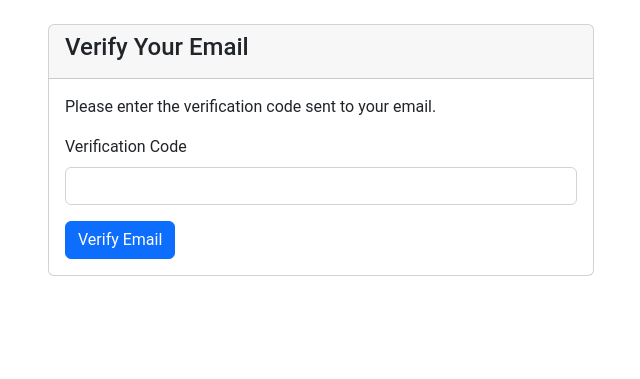
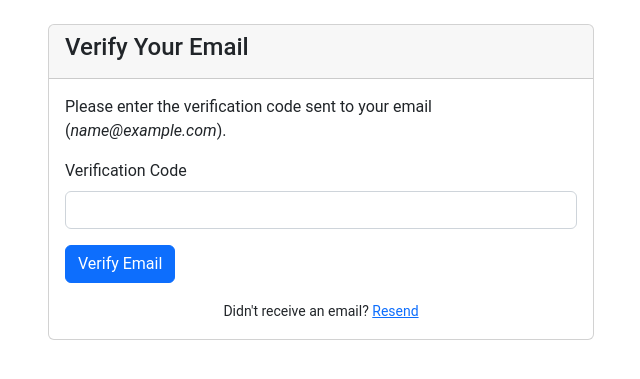
Before and after one commit to ConnorBoetig-dev/Pauzyn, a Flask app: page /auth/confirm in a window 1280 px wide. Shown: the part 56-435 px from the top of the page, without its empty margins (319-959 px from the left). Run offline with Flask 2, Linux system fonts and the light colour scheme; the visitor is signed in with stand-in values (Sample User, id 1).

Commit message:
email in italics, resend verification, pretty much done w sign in lol

```diff
--- a/routes/auth.py
+++ b/routes/auth.py
@@ -287,6 +287,31 @@ def logout():
 
     return redirect(url_for('home'))
 
+@auth_bp.route('/resend-code')
+def resend_code():
+    """Resend verification code to user's email"""
+    if 'temp_email' not in session:
+        flash('Please sign up first.', 'warning')
+        return redirect(url_for('auth.signup'))
+
+    try:
+        email = session['temp_email']
+        secret_hash = get_secret_hash(email)
+
+        # Resend confirmation code
+        client.resend_confirmation_code(
+            ClientId=CLIENT_ID,
+            Username=email,
+            SecretHash=secret_hash
+        )
+
+        flash('Verification code has been resent to your email.', 'success')
+    except Exception as e:
+        logger.error(f"Error resending code: {str(e)}")
+        flash('Error resending verification code. Please try again.', 'danger')
+
+    return redirect(url_for('auth.confirm'))
+
 # ============================================================================
 # HELPER FUNCTIONS FOR TOKEN MANAGEMENT
 # ============================================================================
--- a/templates/auth/confirm.html
+++ b/templates/auth/confirm.html
@@ -10,7 +10,7 @@
                 <h4>Verify Your Email</h4>
             </div>
             <div class="card-body">
-                <p>Please enter the verification code sent to your email.</p>
+                <p>Please enter the verification code sent to your email (<em>{{ session['temp_email'] }}</em>).</p>
                 <form method="POST">
                     <div class="mb-3">
                         <label for="code" class="form-label">Verification Code</label>
@@ -18,6 +18,9 @@
                     </div>
                     <button type="submit" class="btn btn-primary">Verify Email</button>
                 </form>
+                <div class="mt-3 text-center">
+                    <small>Didn't receive an email? <a href="{{ url_for('auth.resend_code') }}">Resend</a></small>
+                </div>
             </div>
         </div>
     </div>
```
